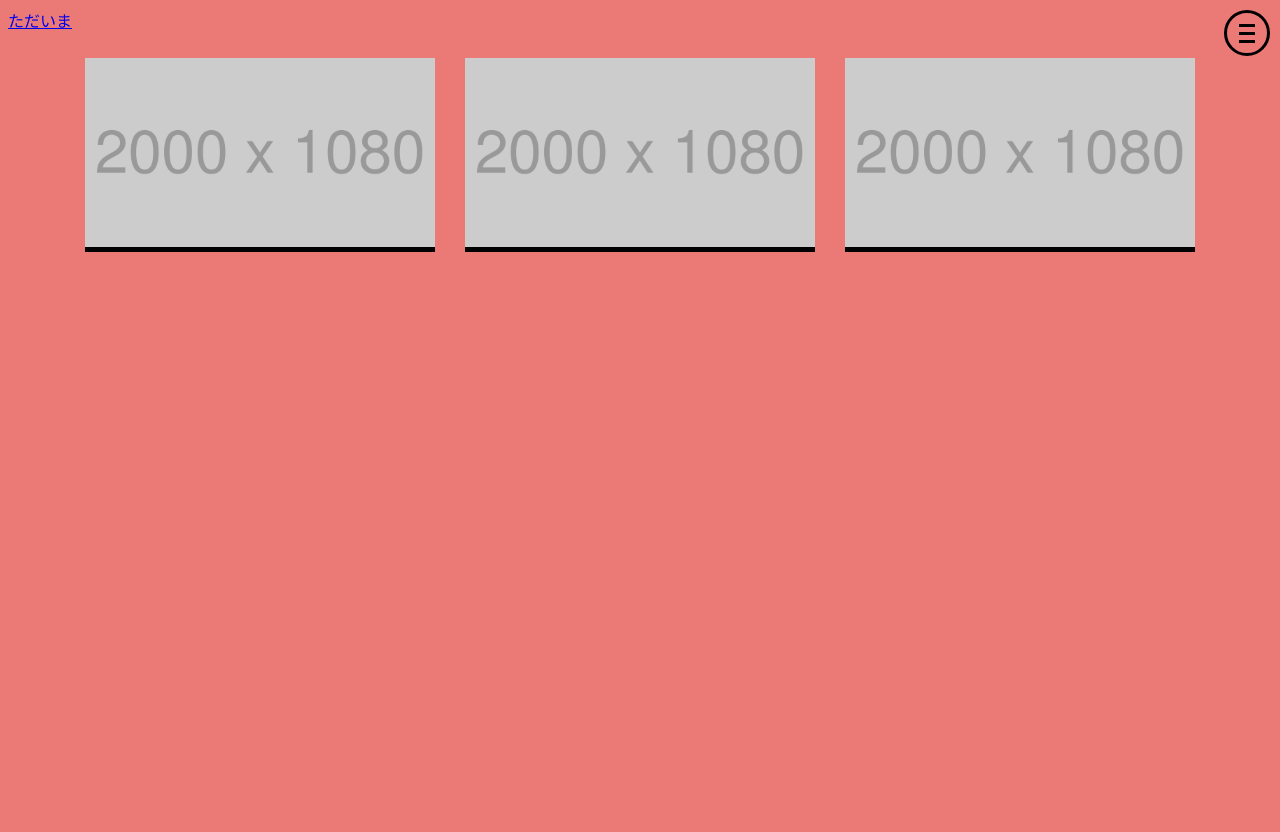
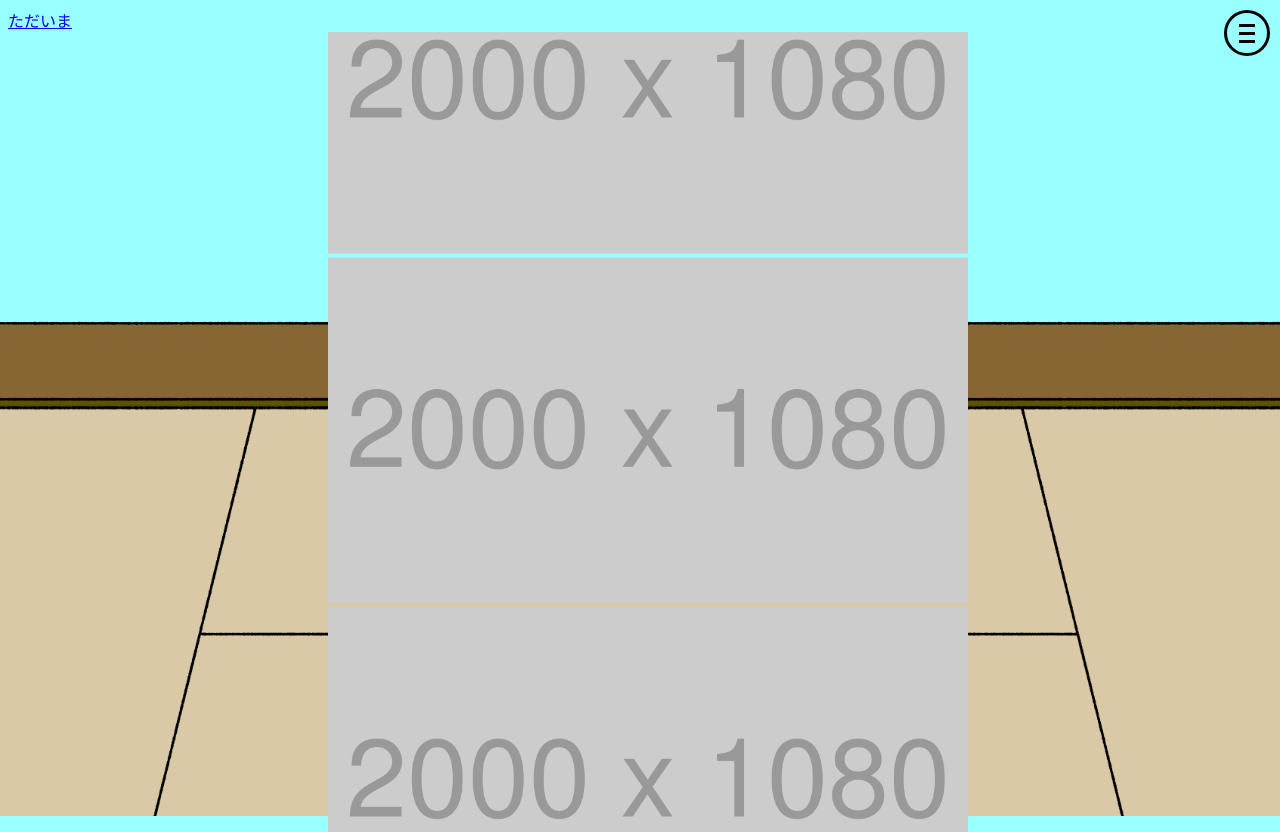
Before and after one commit to create-k/tadaima, a plain HTML site: page chores.html in a window 1280 px wide. Before the commit the page ends 800 px from the top, so only its background shows below. Drawn offline with Linux system fonts and the light colour scheme.

Commit message:
Add files via upload

```diff
--- a/style.css
+++ b/style.css
@@ -1,13 +1,14 @@
 @charset "utf-8";
 
 body {
-    background-color: #EB7A77;
-
+  background-image: url("images/room.png");
+  background-size: cover;
+  background-position: center;
+  width: 100%;
+  height: 100vh;
 }
 
-header {
-  height: 50px;
-}
+header {}
 
 .main-menu {
   height: 0;
@@ -19,6 +20,7 @@ header {
   background-color: #FFF;
   box-shadow: 0 4px 10px rgba(0, 0, 0, 0.3);
   transition: height .5s;
+   z-index: 3;
 }
 
 #navBtn:checked~.main-menu {
@@ -107,31 +109,45 @@ label {
   background: #ff8c00;
 }
 
-.btn-container {
-  display: flex;                /* 横並びにする */
-  justify-content: center;      /* 中央に寄せる */
-  gap: 30px;                    /* ボタン同士の間隔を30pxあける */
-  align-items: center;
+
+/* 1. 全体を包む大元の箱を「基準の場所」にする */
+main {
+  position: relative;
+  /* 子要素の位置合わせの基準になります */
+  width: 100%;
+  height: 100vh;
+  /* 画面全体の高さに設定（必要に応じて調整） */
+  overflow: hidden;
 }
 
-.image_btn {
-  display: inline-block;
-  width: 350px; /* ボタンの横幅 */
-  text-align: center;
-  text-decoration: none;
-  box-shadow: 0px 5px 0px #000;
-  transition: .3s;
+/* 2. すべての画像パーツを「自由に重ねられる状態」にする */
+main div {
+  position: absolute;
+  /* 重ね合わせの基本設定 */
+  top: 50%;   /* 画面の縦の中央 */
+  left: 50%;  /* 画面の横の中央 */
+  /* 要素自体の中心を基準点にする ＋ 中央からのズレ（px）をここで調整できます */
+  transform: translate(-50%, -50%);
+
 }
 
-/* 画像がボタン枠いっぱいに収まるようにする */
-.image_btn img {
+main img {
   width: 100%;
+  /* 親divの幅に合わせる */
   height: auto;
-  display: block;
 }
 
-/* ホバーしたときに少し浮き沈みや透過のエフェクトを入れる場合 */
-.image_btn:hover {
-   box-shadow: unset;
-  transform: translateY(4px);
+
+.grandma {
+  width: 300px;
+  /* おばあちゃんの大きさ */
+  z-index: 1;
+  transform: translate(calc(-50% + 5%), calc(-50% - 20%));
 }
+
+.table {
+  width: 1920px;
+  z-index: 2;
+  /* 奥 */
+  transform: translate(calc(-50% ), calc(-50% - 5%));
+}
```
